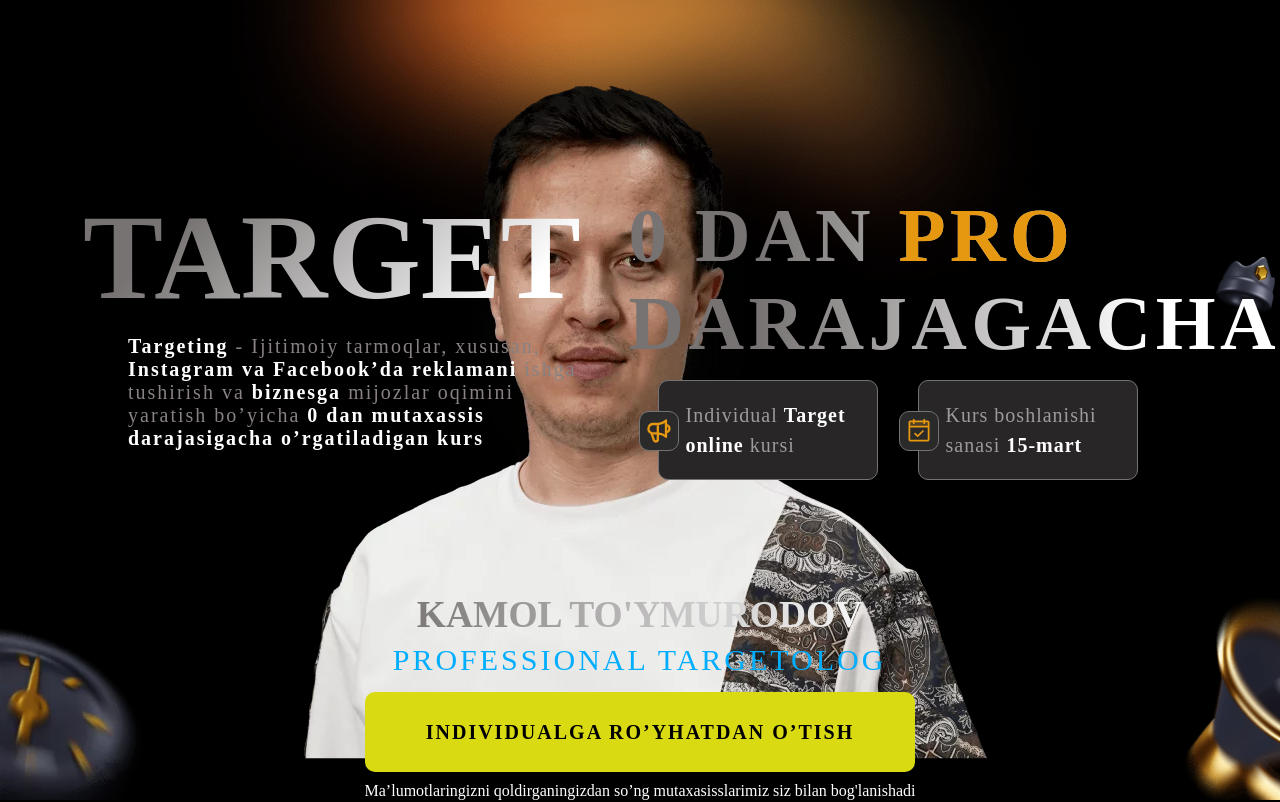
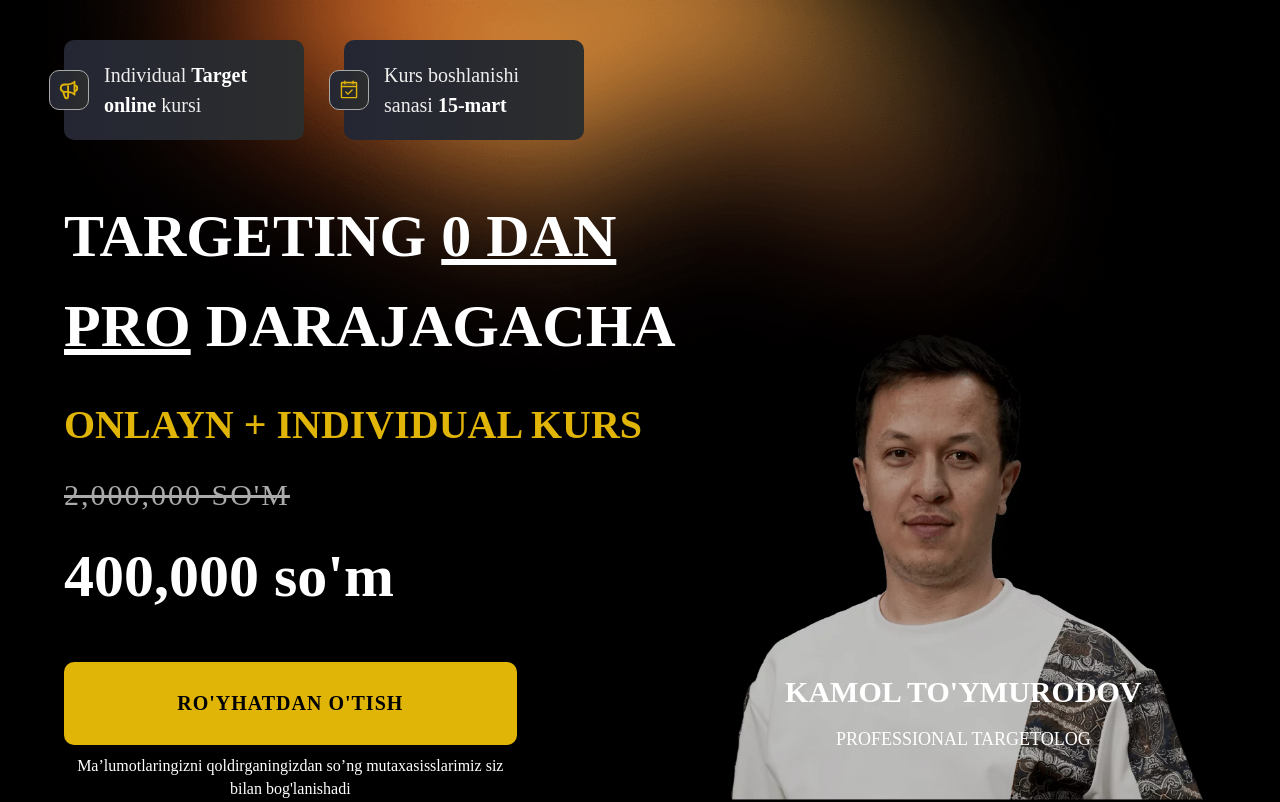
Before and after one commit to nodirbek6903/targetolog, a React (Vite) app: page / in a window 1280 px wide. Shown: the top 802 px of the page. Built offline with nearby package versions, Linux system fonts and the light colour scheme.

Commit message:
main edit

```diff
--- a/src/components/Home/Main/Main.css
+++ b/src/components/Home/Main/Main.css
@@ -2,199 +2,159 @@
   width: 100%;
   max-width: 1920px;
   margin: 0 auto;
-  overflow: hidden;
+  /* overflow: hidden; */
   position: relative;
 }
 .mains {
-  padding: 0 20px;
   display: flex;
-  align-items: center;
-  gap: 40px;
-  justify-content: space-evenly;
-  position: relative;
+  justify-content: space-around;
+  width: 90%;
+  margin: 0 auto;
+  height: 100vh;
+}
+.main-bg-image{
+  position: absolute;
+  top: 0;
   width: 100%;
-  background: #000;
-  height: 100vh;
-  background-image: url("../../../assets//main.png"), url("../../../assets/bg.png");
-  background-size: contain contain;
-  background-position: top center;
-  background-size: auto auto;
-  background-repeat: no-repeat no-repeat;
+  left: -50px;
+  z-index: -1;
 }
-.card1 {
+.main-card1{
   display: flex;
   flex-direction: column;
-  gap: 20px;
-  width: 50%;
-  max-width: 450px;
+  justify-content: space-between;
+}
+.card1-cards{
+  display: flex;
+  gap: 40px;
+  margin-top: 40px;
+}
+.card1-card{
+  max-width: 240px;
+  min-height: 100px;
+  background: linear-gradient(90deg, rgb(36, 38, 51), rgb(44, 45, 45));
+  padding: 20px;
+  display: flex;
+  gap: 10px;
+  position: relative;
+  align-items: center;
+  border-radius: 10px;
+}
+.main-icons{
   position: absolute;
-  left: 10%;
-  top: 25%;
+  color: rgb(224, 181, 7);
+  top: 30%;
+  left: -15px;
+  width: 40px;
+  height: 40px;
+  border: 1px solid #aaa;
+  border-radius: 10px;
+  padding: 8px;
+  background: linear-gradient(90deg, rgb(36, 38, 51), rgb(44, 45, 45));
 }
-.card1 .main-title {
-  font-size: 100px;
-  text-transform: uppercase;
-  background: linear-gradient(135deg, #777373 20%, #fff 80%);
-  background-clip: text;
-  color: transparent;
-  scale: 1.2;
+.card1-text{
+  color: #eee;
+  margin-left: 20px;
+  font-size: 20px;
+  line-height: 1.5;
 }
-.main-text1 {
-  font-size: 20px;
-  color: #898282;
-  letter-spacing: 2px;
-}
-.main-bold {
+.card1-text b{
   color: #fff;
 }
-.card2 {
-  display: flex;
-  flex-direction: column;
-  gap: 20px;
-  position: absolute;
-  right: 30px;
-  top: 25%;
-}
-.card-titles {
-  position: relative;
+.card2-cards{
   display: flex;
   flex-direction: column;
 }
-.main-title2 {
-  /* color: #777373; */
-  text-transform: uppercase;
-  letter-spacing: 4px;
-  font-size: 70px;
-  scale: 1.1;
-  z-index: 1;
-  background: linear-gradient(90deg, #777373 20%, #fff 80%);
-  background-clip: text;
-  color: transparent;
-}
-.pro {
-  color: rgb(230, 152, 17);
-}
-.main-toj {
-  position: absolute;
-  right: -40px;
-  top: 40px;
-  width: 80px;
-  height: 80px;
-  z-index: 0;
-}
-.kardlar {
-  display: flex;
-  gap: 40px;
-}
-.kard {
-  width: 220px;
-  height: 100px;
-  border: 1px solid #747373;
-  border-radius: 10px;
-  display: flex;
-  align-items: center;
-  justify-content: center;
-  position: relative;
-  background: #282626;
-}
-.kard-text {
-  color: #9d9b9b;
-  width: 80%;
-  text-align: left;
-  font-size: 20px;
-  letter-spacing: 1px;
-  line-height: 1.5;
-  margin-left: 10px;
-}
-.kard-bold {
-  color: #fff;
-  font-weight: bold;
-}
-.kard-icon {
-  position: absolute;
-  left: -20px;
-  top: 30px;
-  width: 40px;
-  height: 40px;
-  color: rgb(230, 152, 17);
-  z-index: 1;
-  padding: 5px;
-  border: 1px solid #747373;
-  background: #2a2a2a;
-  border-radius: 10px;
-}
-.main-soat {
-  position: absolute;
-  left: -130px;
-  top: 70%;
-  width: 300px;
-}
-.main-karnay {
-  position: absolute;
-  right: -130px;
-  top: 70%;
-  width: 300px;
-}
-.registr {
+.card2-card{
   display: flex;
   flex-direction: column;
-  width: 600px;
-  gap: 20px;
-  align-items: center;
-  position: absolute;
-  background: none;
-  left: 50%;
-  bottom: 0;
-  transform: translate(-50%);
+  gap: 30px;
 }
-.reg-texts {
-  display: flex;
-  flex-direction: column;
-  gap: 20px;
+.text-pro{
+  color: #fff;
+  font-size: 60px;
+  text-transform: uppercase;
+  line-height: 1.5;
+  width: 95%;
 }
-.reg-name {
-  font-size: 25px;
-  color: transparent;
-  background: linear-gradient(90deg, #777373, #fff);
-  scale: 1.5;
-  background-clip: text;
+.text-underline{
+  text-decoration: underline;
+}
+.card2-text1{
+  color: rgb(224, 181, 7);
+  font-size: 40px;
+  font-weight: 600;
   text-transform: uppercase;
-  text-align: center;
 }
-.kasb {
+.del-text{
+  color: red;
   text-transform: uppercase;
-  color: #00aeff;
-  font-size: 20px;
-  font-weight: 500;
-  scale: 1.5;
   letter-spacing: 2px;
-  text-transform: uppercase;
-  text-align: center;
 }
-.reg-btns{
+.card2-text2{
+  color: #fff;
+  font-size: 60px;
+  font-weight: 700;
+}
+.main-btns{
   display: flex;
   flex-direction: column;
   gap: 10px;
 }
-.reg-btn{
+ .main-btns .main-btn{
+  background: rgb(224, 181, 7);
+  color: #000;
+  padding: 30px;
+  border-radius: 10px;
+  font-size: 20px;
+  font-weight: 600;
+  text-transform: uppercase;
+  text-align: center;
+  cursor: pointer;
+  text-decoration: none;
+  width: 70%;
+  letter-spacing: 1px;
+  border: none;
+}
+.main-btn-text{
+  color: #fff;
+  text-align: center;
+  width: 70%;
+  line-height: 1.4;
+}
+.main-card2{
+  display: flex;
+  flex-direction: column;
+  justify-content: center;
+  position: relative;
+  width: 80%;
+  align-items: center;
+  justify-content: flex-end;
+}
+.odam-img{
+  position: absolute;
   width: 100%;
-    height: 80px;
-    background: rgb(218, 218, 18);
-    color: #000;
-    text-decoration: none;
-    font-size: 20px;
+  opacity: 0.8;
+}
+.main-card2-texts{
+  z-index: 1;
+  display: flex;
+  flex-direction: column;
+  gap: 20px;
+  margin-bottom: 50px;
+}
+.imgcard-text1{
+  /* background: linear-gradient(135deg, #777373 20%, #fff 80%);
+  background-clip: text;
+  color: transparent; */
+  font-size: 30px;
+  text-transform: uppercase;
   font-weight: 700;
-    letter-spacing: 2px;
+  color: #fff;
+}
+.imgcard-text2{
+  color: #fff;
   text-transform: uppercase;
-    border: none;
-    border-radius: 10px;
-    cursor: pointer;
-    transition: 0.3s;
-    display: flex;
-    justify-content: center;
-    align-items: center;
+  text-align: center;
+  font-size: 18px;
 }
-.btn-text{
-    color: #fff;
-    width: 100%;
-}
--- a/src/components/Home/Main/Main.jsx
+++ b/src/components/Home/Main/Main.jsx
@@ -1,59 +1,55 @@
 import "./Main.css";
-import Img1 from "../../../assets/soat.png";
-import Img2 from "../../../assets/toj.png";
-import Img3 from "../../../assets/karnay.png";
+import Odam from "../../../assets//main.png";
+import Bg from "../../../assets/bg.png";
 import { HiOutlineSpeakerphone } from "react-icons/hi";
 import { PiCalendarCheckDuotone } from "react-icons/pi";
 const Main = () => {
   return (
     <div className="main-container">
       <div className="mains">
-        <img src={Img1} className="main-soat" alt="" />
-        <img src={Img3} className="main-karnay" alt="" />
-        <div className="card1">
-          <h1 className="main-title">Target</h1>
-          <span className="main-text1">
-            <b className="main-bold">Targeting</b> - Ijitimoiy tarmoqlar,
-            xususan,{" "}
-            <b className="main-bold">Instagram va Facebook’da reklamani</b>{" "}
-            ishga tushirish va <b className="main-bold">biznesga</b> mijozlar
-            oqimini yaratish bo’yicha{" "}
-            <b className="main-bold">
-              0 dan mutaxassis darajasigacha o’rgatiladigan kurs
-            </b>
-          </span>
-        </div>
-        <div className="card2">
-          <div className="card-titles">
-            <h1 className="main-title2">
-              0 dan <b className="pro">Pro</b> <br /> darajagacha
-            </h1>
-            <img src={Img2} alt="" className="main-toj" />
-          </div>
-          <div className="kardlar">
-            <div className="kard">
-              <span className="kard-text">
-                Individual <b className="kard-bold">Target online</b> kursi
+        <img src={Bg} className="main-bg-image" alt="" />
+        <div className="main-card1">
+          <div className="card1-cards">
+            <div className="card1-card">
+              <HiOutlineSpeakerphone className="main-icons" />
+              <span className="card1-text">
+                Individual <b>Target online</b> kursi
               </span>
-              <HiOutlineSpeakerphone className="kard-icon" />
             </div>
-            <div className="kard">
-              <span className="kard-text">
-                Kurs boshlanishi sanasi <b className="kard-bold">15-mart</b>
+            <div className="card1-card">
+              <PiCalendarCheckDuotone className="main-icons" />
+              <span className="card1-text">
+                Kurs boshlanishi sanasi <b>15-mart</b>
               </span>
-              <PiCalendarCheckDuotone className="kard-icon" />
             </div>
           </div>
+          <div className="card2-cards">
+            <div className="card2-card">
+              <h1 className="text-pro">
+                Targeting <span className="text-underline">0 dan pro</span>{" "}
+                darajagacha
+              </h1>
+              <span className="card2-text1">Onlayn + Individual kurs</span>
+              <del className="del-text">{`2,000,000 so'm`}</del>
+              <span className="card2-text2">{`400,000 so'm`}</span>
+            </div>
+          </div>
+          <div className="card3-cards main-btns">
+            <a href="#kurstarif" className="main-btn">
+              {`Ro'yhatdan o'tish`}
+            </a>
+            <span className="main-btn-text">
+              {`Ma’lumotlaringizni qoldirganingizdan so’ng mutaxasisslarimiz siz
+              bilan bog'lanishadi`}
+            </span>
+          </div>
         </div>
-      </div>
-      <div className="registr">
-        <div className="reg-texts">
-            <h1 className="reg-name">{`Kamol To'ymurodov`}</h1>
-            <span className="kasb">PROFESSIONAL TARGETOLOG</span>
-        </div>
-        <div className="reg-btns">
-            <a href="#kurstarif" className="reg-btn">INDIVIDUALGA RO’YHATDAN O’TISH</a>
-            <span className="btn-text">{`Ma’lumotlaringizni qoldirganingizdan so’ng mutaxasisslarimiz siz bilan bog'lanishadi`}</span>
+        <div className="main-card2">
+          <img src={Odam} className="odam-img" alt="" />
+          <div className="main-card2-texts">
+            <span className="imgcard-text1">{`Kamol To'ymurodov`}</span>
+            <span className="imgcard-text2">Professional Targetolog</span>
+          </div>
         </div>
       </div>
     </div>
```
Lines whose indentation alone changed are shown as unchanged.
